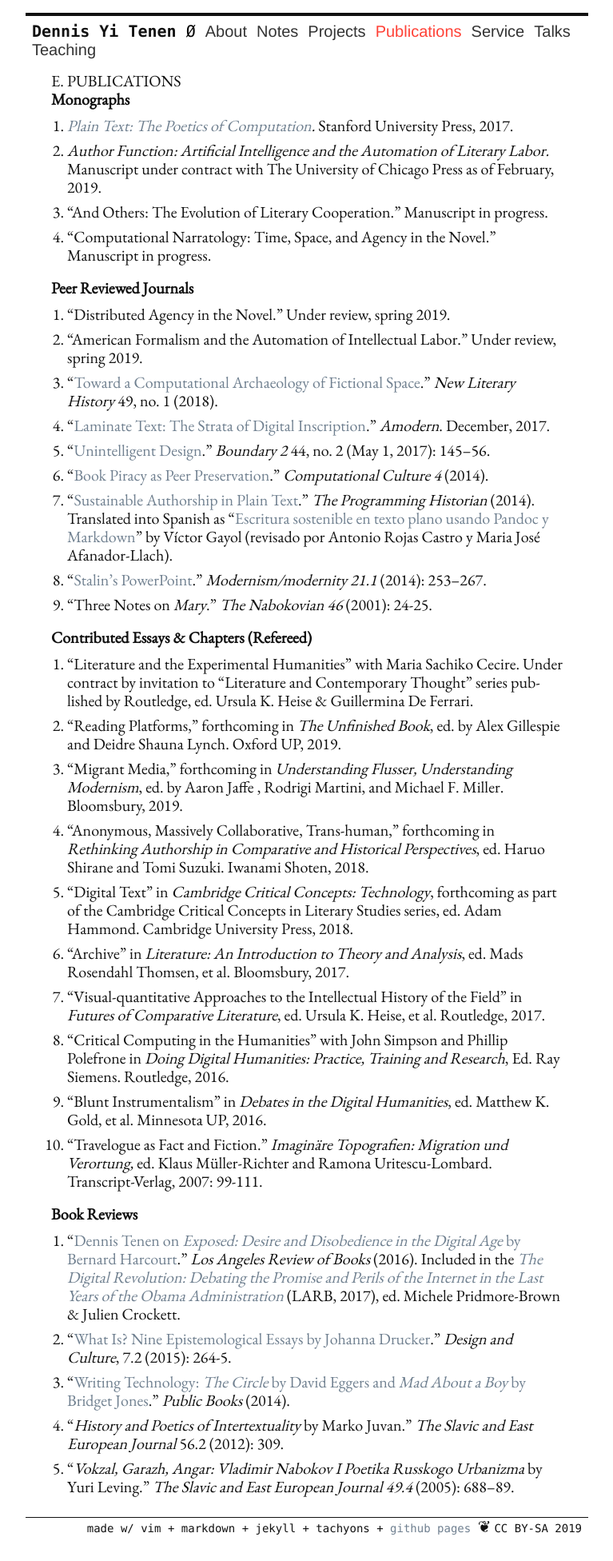
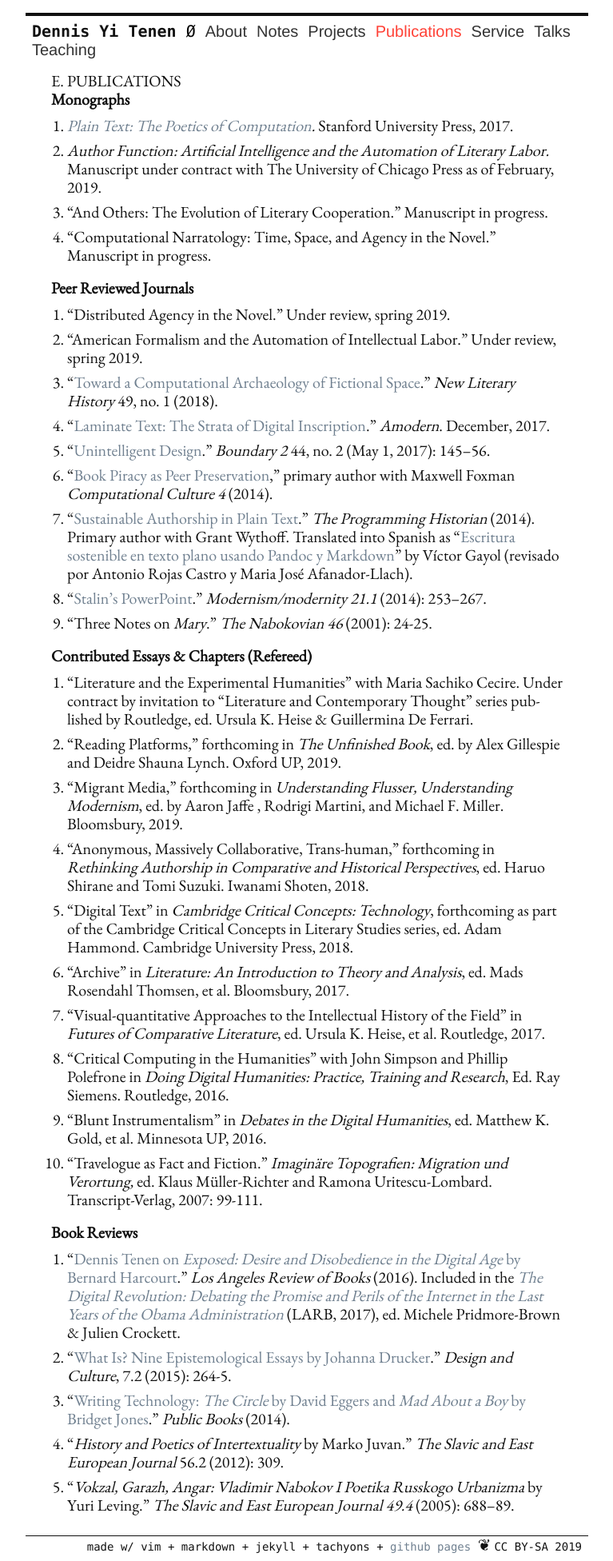
Before and after one commit to denten/denten.github.io, a Jekyll site: the page built from _pages/publications.md, in a window 1280 px wide. Shown: the whole page at 80% size, without its empty margins (256-1023 px from the left). Built offline with Jekyll 4.4.1, drawn with Linux system fonts in a browser that asks for light colours; before the commit the page ends 1929 px from its top, so only the background shows below that.

Commit message:
change the order of things to conform to review guidelines

```diff
--- a/_includes/CV/04-publications.md
+++ b/_includes/CV/04-publications.md
@@ -21,12 +21,12 @@
 3. “[Unintelligent Design](http://boundary2.dukejournals.org/content/44/2/145.abstract).”
    *Boundary 2* 44, no. 2 (May 1, 2017): 145–56.
 4. "[Book Piracy as Peer
-   Preservation](http://computationalculture.net/article/book-piracy-as-peer-preservation)."
-*Computational Culture 4* (2014).
+   Preservation](http://computationalculture.net/article/book-piracy-as-peer-preservation),"
+primary author with Maxwell Foxman *Computational Culture 4* (2014).
 5. "[Sustainable Authorship in Plain
    Text](http://programminghistorian.org/lessons/sustainable-authorship-in-plain-text-using-pandoc-and-markdown)."
-*The Programming Historian* (2014). Translated into Spanish as "[Escritura sostenible en texto
-plano usando Pandoc y
+*The Programming Historian* (2014). Primary author with Grant Wythoff. Translated into Spanish
+as "[Escritura sostenible en texto plano usando Pandoc y
 Markdown](http://programminghistorian.org/es/lecciones/escritura-sostenible-usando-pandoc-y-markdown)"
 by Víctor Gayol (revisado por Antonio Rojas Castro y Maria José Afanador-Llach).
 6. "[Stalin’s
```
Also changed, not shown: _includes/CV/02-affiliation.md (renamed from _includes/CV/03-affiliation.md, +3 -3 lines), _includes/CV/03-teaching.md (renamed from _includes/CV/07-teaching.md, +1 -1 lines), _includes/CV/07-service.md (renamed from _includes/CV/08-service.md).
